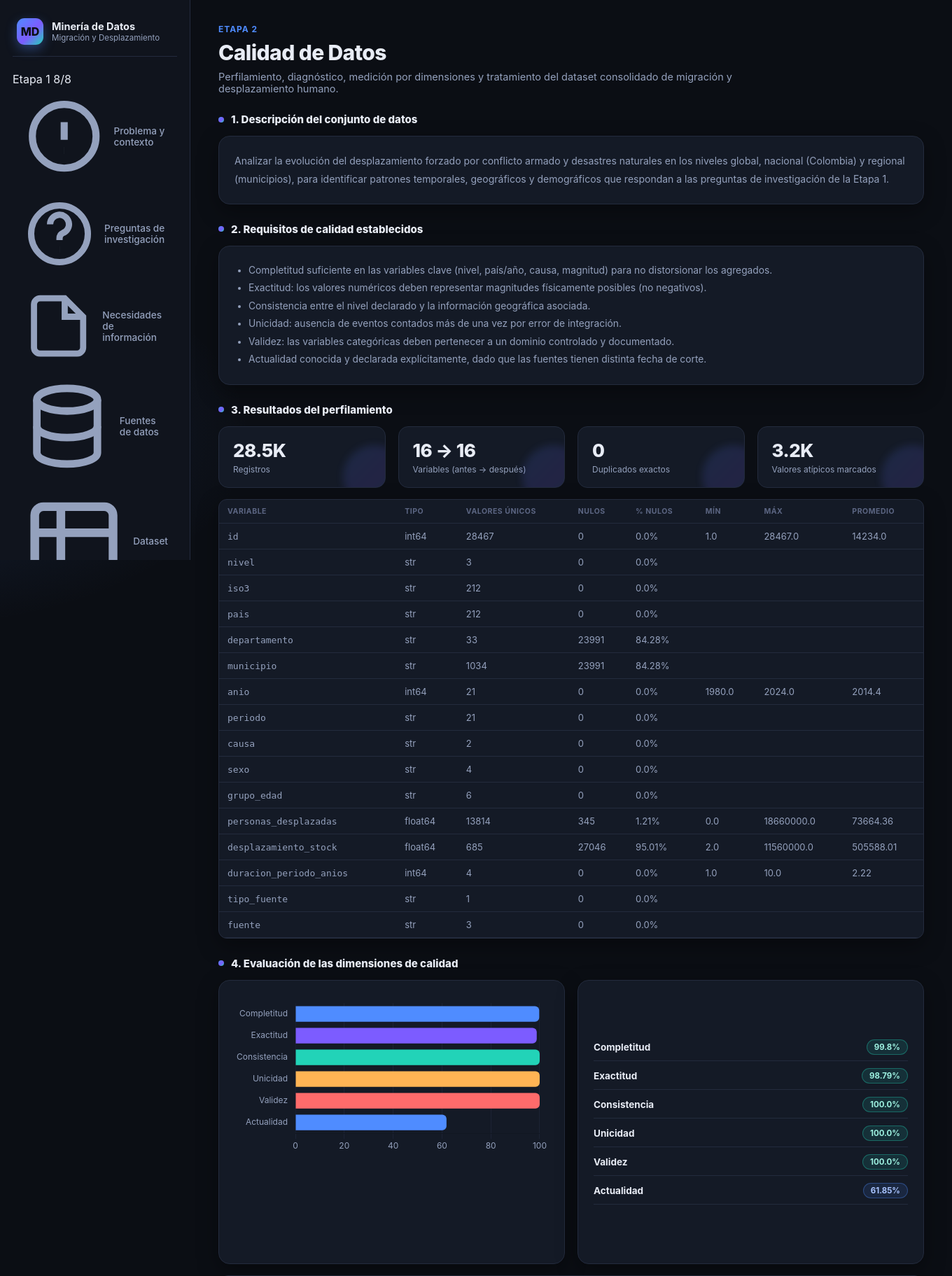
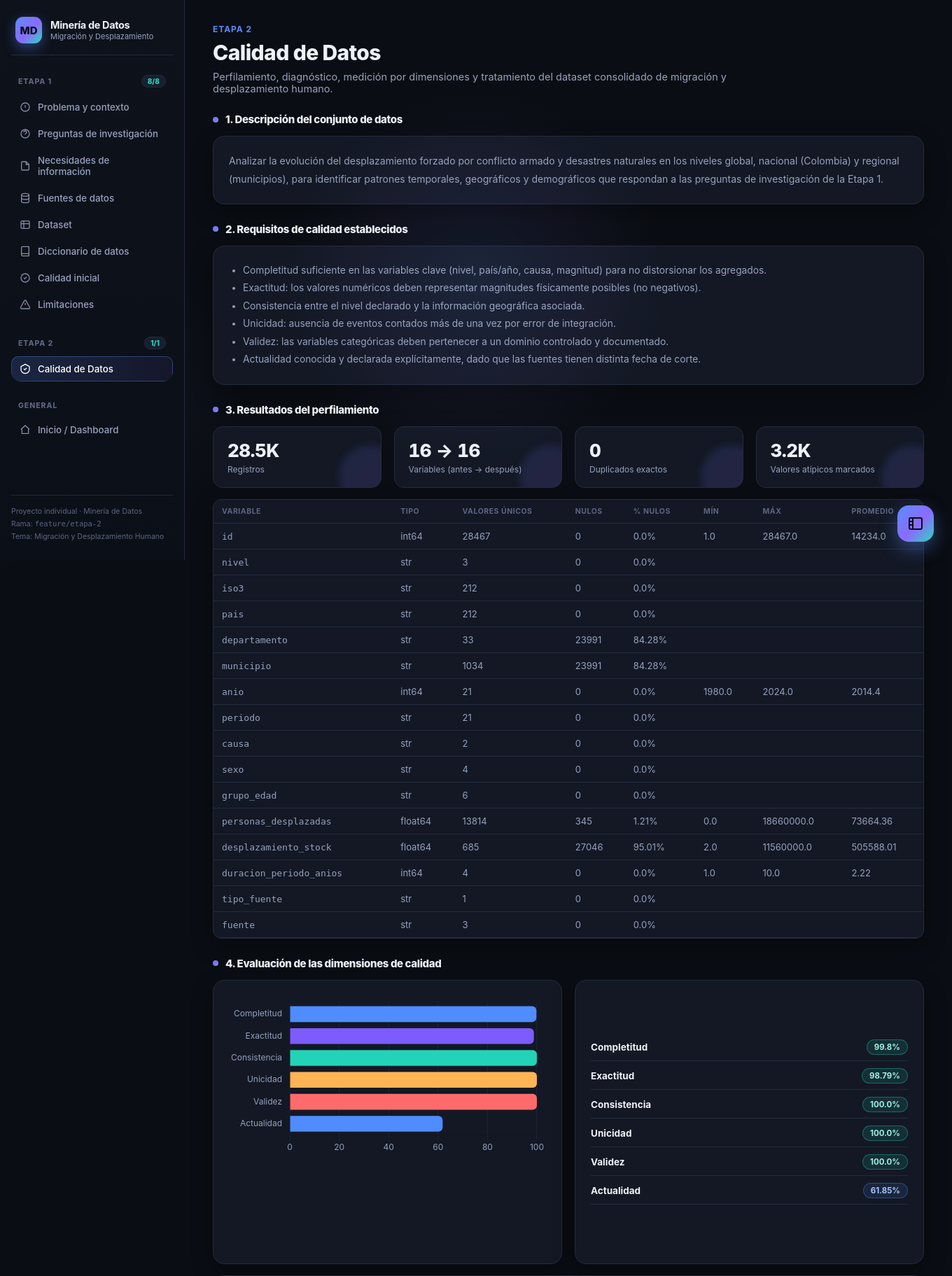
Before and after one commit to DROMEROH14/migracion-desplazamiento-humano, a Flask app: page /calidad-datos in a window 1360 px wide. Shown: the top 1823 px of the page at 70% size. Run offline with Flask 3, Linux system fonts and the light colour scheme; parts of the project's set-up code (start-up, migrations or seed data) failed here and were passed over; some libraries are stand-ins or nearby versions.

Commit message:
ajustes de estilo, efecto de linterna y modal de la ficha tecnica

```diff
--- a/static/css/style.css
+++ b/static/css/style.css
@@ -1,54 +1,79 @@
 :root{
-  --bg: #0b0e14;
-  --bg-soft: #10141d;
-  --panel: #141a26;
-  --panel-2: #1a2130;
+  --bg: #0a0d13;
+  --bg-soft: #0e121b;
+  --panel: #131824;
+  --panel-2: #181f2e;
   --border: #232b3d;
-  --text: #e8ecf5;
-  --text-dim: #94a1bd;
+  --text: #eef1f8;
+  --text-dim: #96a2be;
   --text-faint: #5c6683;
-  --accent: #4f8cff;
-  --accent-2: #7c5cff;
-  --accent-3: #22d3b8;
+  --accent: #5b8cff;
+  --accent-2: #8b6bff;
+  --accent-3: #29d9bd;
   --warn: #ffb454;
   --danger: #ff6b6b;
-  --grad: linear-gradient(135deg, #4f8cff 0%, #7c5cff 55%, #22d3b8 100%);
+  --grad: linear-gradient(135deg, #5b8cff 0%, #8b6bff 55%, #29d9bd 100%);
   --shadow: 0 10px 30px rgba(0,0,0,.35);
   --radius: 16px;
+  --font-display: -apple-system, "Segoe UI", "Inter", sans-serif;
+  --font-body: -apple-system, "Segoe UI", "Inter", sans-serif;
 }
 
 *{box-sizing:border-box;}
 html,body{margin:0;padding:0;}
 body{
   background:
-    radial-gradient(1100px 600px at 85% -10%, rgba(124,92,255,.18), transparent 60%),
-    radial-gradient(900px 500px at -10% 10%, rgba(79,140,255,.15), transparent 55%),
+    radial-gradient(1100px 600px at 85% -10%, rgba(139,107,255,.16), transparent 60%),
+    radial-gradient(900px 500px at -10% 10%, rgba(91,140,255,.13), transparent 55%),
     var(--bg);
   color:var(--text);
-  font-family:"Inter","Segoe UI",system-ui,-apple-system,sans-serif;
+  font-family:var(--font-body);
   min-height:100vh;
+  position:relative;
 }
+
+/* ---------- efecto linterna (spotlight que sigue el cursor) ---------- */
+#spotlight{
+  position:fixed;
+  inset:0;
+  pointer-events:none;
+  z-index:2;
+  background: radial-gradient(420px circle at var(--sx,50%) var(--sy,50%),
+    rgba(91,140,255,.10), rgba(139,107,255,.05) 35%, transparent 65%);
+  transition: background .05s linear;
+  mix-blend-mode: screen;
+}
+@media (prefers-reduced-motion: reduce){ #spotlight{ display:none; } }
+
+h1,h2,h3,.brand-title,.stat-value,.hero h1,.eyebrow{
+  font-family: var(--font-display);
+  letter-spacing: -.025em;
+}
+.eyebrow{ letter-spacing: .08em; }
 
 a{color:inherit; text-decoration:none;}
 
 /* ---------- layout ---------- */
 .app{
-  display:grid;
-  grid-template-columns: 272px 1fr;
+  display:flex;
   min-height:100vh;
+  position:relative;
+  z-index:1;
 }
 
 .sidebar{
-  background: var(--bg-soft);
+  background: linear-gradient(180deg, var(--bg-soft), #0b0f17);
   border-right:1px solid var(--border);
-  padding: 26px 18px;
+  padding: 24px 16px;
   position: sticky;
   top:0;
   height:100vh;
   overflow-y:auto;
   display:flex;
   flex-direction:column;
-  gap: 22px;
+  gap: 20px;
+  flex: 0 0 264px;
+  width:264px;
 }
 
 .brand{
@@ -62,46 +87,62 @@ a{color:inherit; text-decoration:none;}
   width:38px;height:38px;border-radius:11px;
   background: var(--grad);
   display:flex;align-items:center;justify-content:center;
-  font-weight:800; color:#0b0e14; font-size:16px;
-  box-shadow: 0 6px 16px rgba(79,140,255,.35);
+  font-weight:800; color:#0a0d13; font-size:15px;
+  box-shadow: 0 6px 18px rgba(91,140,255,.4);
   flex-shrink:0;
 }
 .brand-title{font-size:14.5px;font-weight:700;line-height:1.2;}
-.brand-sub{font-size:11.5px;color:var(--text-dim);}
+.brand-sub{font-size:11px;color:var(--text-dim);}
 
-.menu-label{
-  font-size:11px;text-transform:uppercase;letter-spacing:.09em;
-  color:var(--text-faint); padding: 4px 10px; font-weight:700;
+.stage-group{ border-radius:14px; overflow:hidden; }
+.stage-head{
+  display:flex; align-items:center; justify-content:space-between;
+  padding: 8px 10px; margin-bottom:2px;
+}
+.stage-label{
+  font-size:10.5px;text-transform:uppercase;letter-spacing:.09em;
+  color:var(--text-faint); font-weight:800;
+}
+.stage-progress{
+  font-size:10px; font-weight:800; padding:2px 8px; border-radius:999px;
+  background: var(--panel-2); color: var(--accent-3); border:1px solid var(--border);
 }
 
-.nav{display:flex;flex-direction:column;gap:3px;}
+.nav{display:flex;flex-direction:column;gap:2px;}
 .nav a{
   display:flex; align-items:center; gap:10px;
-  padding:10px 12px; border-radius:10px;
-  color:var(--text-dim); font-size:13.6px; font-weight:500;
+  padding:9px 11px; border-radius:10px;
+  color:var(--text-dim); font-size:13.3px; font-weight:500;
   border:1px solid transparent;
-  transition: all .15s ease;
+  transition: transform .15s ease, background .15s ease, color .15s ease, border-color .15s ease;
+  position:relative;
 }
-.nav a:hover{ background: var(--panel); color:var(--text); }
+.nav a:hover{ background: var(--panel); color:var(--text); transform: translateX(2px); }
 .nav a.active{
-  background: linear-gradient(180deg, rgba(79,140,255,.16), rgba(124,92,255,.10));
-  border-color: rgba(79,140,255,.35);
+  background: linear-gradient(90deg, rgba(91,140,255,.18), rgba(139,107,255,.08));
+  border-color: rgba(91,140,255,.35);
   color:#fff;
 }
+.nav a.active::before{
+  content:""; position:absolute; left:-16px; top:50%; transform:translateY(-50%);
+  width:3px; height:18px; border-radius:3px; background: var(--grad);
+}
+.nav a svg{ width:16px; height:16px; flex-shrink:0; opacity:.85; }
+.nav a.active svg{ opacity:1; }
 .nav a .num{
-  width:20px;height:20px;border-radius:6px;
+  width:19px;height:19px;border-radius:6px;
   background: var(--panel-2); color:var(--text-dim);
-  font-size:11px; font-weight:700; display:flex;align-items:center;justify-content:center;
+  font-size:10.5px; font-weight:700; display:flex;align-items:center;justify-content:center;
   flex-shrink:0;
 }
-.nav a.active .num{ background: var(--grad); color:#0b0e14; }
+.nav a.active .num{ background: var(--grad); color:#0a0d13; }
 
 .sidebar-footer{
   margin-top:auto; padding-top:14px; border-top:1px solid var(--border);
-  font-size:11px; color:var(--text-faint); line-height:1.6;
+  font-size:10.5px; color:var(--text-faint); line-height:1.7;
 }
 
-.main{ padding: 34px 40px 60px; max-width:1280px; }
+.main{ padding: 34px 40px 60px; max-width:1280px; flex: 1 1 auto; min-width:0; position:relative; z-index:1; }
 
 .page-head{ margin-bottom:26px; }
 .eyebrow{
@@ -118,7 +159,9 @@ p.page-desc{ color:var(--text-dim); font-size:14.5px; max-width:780px; margin:0;
   border-radius: var(--radius);
   padding: 22px;
   box-shadow: var(--shadow);
+  transition: border-color .2s ease, transform .2s ease;
 }
+.card:hover{ border-color: rgba(91,140,255,.35); }
 
 .grid{ display:grid; gap:18px; }
 .grid-2{ grid-template-columns: 1fr 1fr; }
@@ -133,13 +176,15 @@ p.page-desc{ color:var(--text-dim); font-size:14.5px; max-width:780px; margin:0;
   padding:18px 20px;
   position:relative;
   overflow:hidden;
+  transition: transform .2s ease, border-color .2s ease;
 }
+.stat-card:hover{ transform: translateY(-3px); border-color: rgba(91,140,255,.4); }
 .stat-card::after{
   content:""; position:absolute; inset:auto -30px -30px auto;
   width:90px;height:90px;border-radius:50%;
   background: var(--grad); opacity:.14; filter:blur(6px);
 }
-.stat-value{ font-size:26px; font-weight:800; letter-spacing:-.02em; }
+.stat-value{ font-size:26px; font-weight:800; letter-spacing:-.02em; font-variant-numeric: tabular-nums; }
 .stat-label{ font-size:12px; color:var(--text-dim); margin-top:4px; }
 
 .badge{
@@ -190,12 +235,15 @@ table.tbl tr:hover td{ background: rgba(255,255,255,.02); color:var(--text); }
 }
 .filters input{ min-width:220px; }
 .btn{
-  background: var(--grad); color:#0b0e14; border:none; padding:9px 16px;
+  background: var(--grad); color:#0a0d13; border:none; padding:9px 16px;
   border-radius:10px; font-weight:700; font-size:13px; cursor:pointer;
+  transition: transform .15s ease, box-shadow .15s ease;
 }
+.btn:hover{ transform: translateY(-1px); box-shadow: 0 8px 20px rgba(91,140,255,.35); }
 .btn.ghost{
   background: var(--panel-2); color:var(--text); border:1px solid var(--border);
 }
+.btn.ghost:hover{ box-shadow:none; border-color: rgba(91,140,255,.4); }
 
 .pagination{ display:flex; gap:6px; margin-top:16px; flex-wrap:wrap; align-items:center; }
 .pagination a, .pagination span{
@@ -242,3 +290,69 @@ table.tbl tr:hover td{ background: rgba(255,255,255,.02); color:var(--text); }
 }
 .source-head{ display:flex; justify-content:space-between; align-items:flex-start; gap:10px; margin-bottom:10px; flex-wrap:wrap; }
 .source-title{ font-weight:700; font-size:14.5px; }
+
+/* ---------- Ficha técnica: botón flotante + modal ---------- */
+#techFabBtn{
+  position: fixed; right: 26px; bottom: 26px; z-index: 50;
+  width: 52px; height: 52px; border-radius: 16px; border: none;
+  background: var(--grad); color: #0a0d13; cursor: pointer;
+  display:flex; align-items:center; justify-content:center;
+  box-shadow: 0 10px 26px rgba(91,140,255,.4);
+  transition: transform .2s ease, box-shadow .2s ease;
+}
+#techFabBtn:hover{ transform: translateY(-2px) scale(1.05); box-shadow: 0 14px 32px rgba(91,140,255,.5); }
+#techFabBtn svg{ width:24px; height:24px; }
+
+#techModalOverlay{
+  position: fixed; inset:0; z-index:100;
+  background: rgba(4,6,10,.72);
+  backdrop-filter: blur(3px);
+  display:flex; align-items:center; justify-content:center;
+  opacity:0; pointer-events:none;
+  transition: opacity .2s ease;
+  padding: 24px;
+}
+#techModalOverlay.open{ opacity:1; pointer-events:auto; }
+
+#techModal{
+  background: var(--panel);
+  border:1px solid var(--border);
+  border-radius: 20px;
+  width: 100%; max-width: 720px; max-height: 84vh;
+  overflow-y:auto;
+  box-shadow: 0 30px 80px rgba(0,0,0,.5);
+  transform: translateY(12px) scale(.98);
+  transition: transform .2s ease;
+}
+#techModalOverlay.open #techModal{ transform: translateY(0) scale(1); }
+
+.tech-modal-head{
+  position: sticky; top:0; z-index:2;
+  background: var(--panel);
+  display:flex; align-items:flex-start; justify-content:space-between;
+  padding: 22px 24px 16px; border-bottom:1px solid var(--border);
+}
+.tech-modal-eyebrow{ color:var(--accent); font-size:11px; font-weight:800; letter-spacing:.08em; text-transform:uppercase; margin-bottom:6px; }
+.tech-modal-head h3{ margin:0; font-size:19px; font-weight:700; font-family:var(--font-display); }
+#techModalClose{
+  background: var(--panel-2); border:1px solid var(--border); color:var(--text-dim);
+  width:32px; height:32px; border-radius:9px; cursor:pointer; font-size:14px;
+  flex-shrink:0; transition: color .15s ease, border-color .15s ease;
+}
+#techModalClose:hover{ color:#fff; border-color: var(--accent); }
+
+.tech-modal-body{ padding: 20px 24px 28px; }
+.tech-section{ margin-bottom: 22px; }
+.tech-section h4{
+  font-size:12px; text-transform:uppercase; letter-spacing:.07em; font-weight:800;
+  color: var(--text-faint); margin: 0 0 12px;
+}
+.tech-grid{ display:grid; grid-template-columns: 1fr 1fr; gap:10px; }
+@media (max-width: 640px){ .tech-grid{ grid-template-columns:1fr; } }
+.tech-item{
+  background: var(--panel-2); border:1px solid var(--border); border-radius:12px;
+  padding: 12px 14px;
+}
+.tech-name{ display:block; font-weight:700; font-size:13.5px; color:#fff; margin-bottom:4px; }
+.tech-use{ display:block; font-size:12px; color:var(--text-dim); line-height:1.55; }
+.tech-note{ font-size:13px; color:var(--text-dim); line-height:1.7; margin:0; }
```
